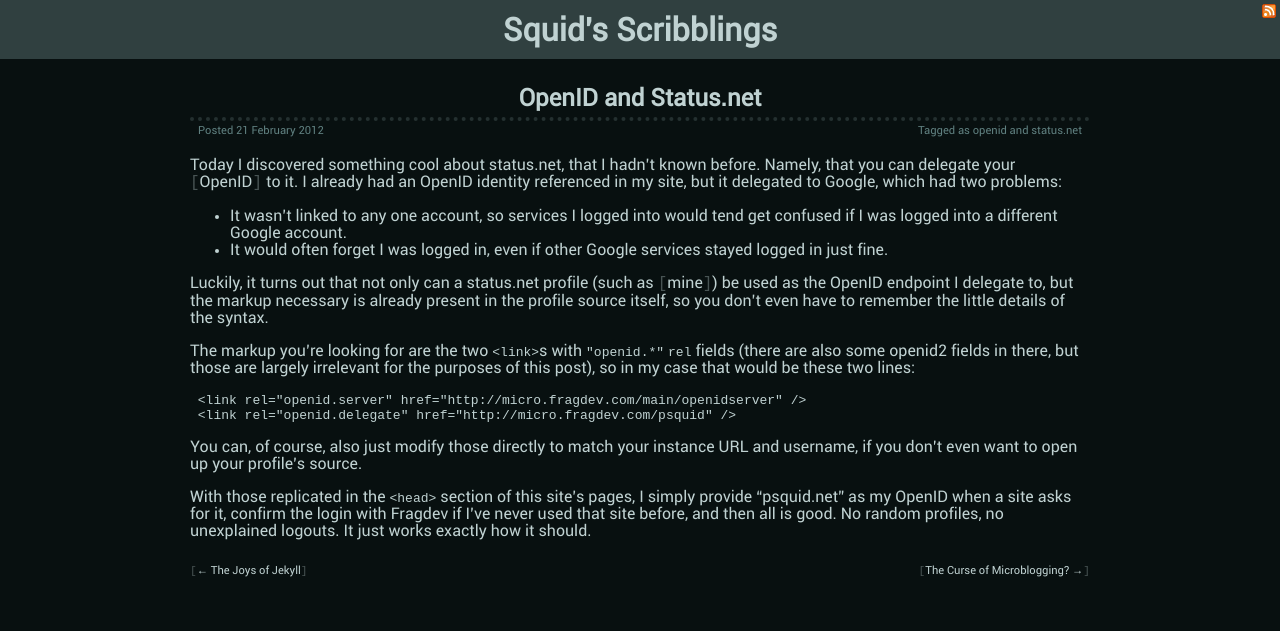
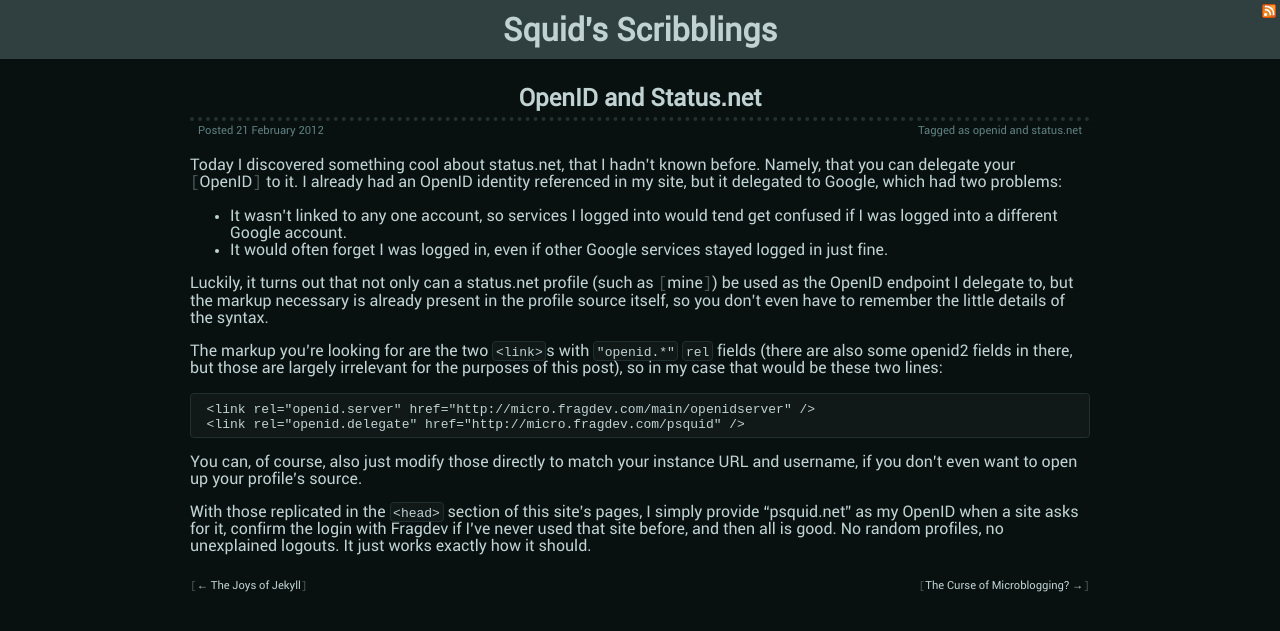
Before and after one commit to jesskay/psquid.net, a Jekyll site: the page built from _posts/2012-02-21-openid-and-statusnet.markdown, in a window 1280 px wide. Shown: the top 631 px of the page. Built offline with Jekyll 4.4.1, drawn with Linux system fonts in a browser that asks for light colours.

Commit message:
Apply styling to code/pre elements.

```diff
--- a/css/clean_ink.css
+++ b/css/clean_ink.css
@@ -156,3 +156,17 @@
 #main a:hover:before, #main a:active:before, #main a:focus:before, #main a:hover:after, #main a:active:after, #main a:focus:after {
   opacity: 1;
 }
+
+pre, :not(pre) > code {
+    background: rgb(16,24,24);
+    border: 1px solid rgb(32, 48, 48);
+    border-radius: 0.3em;
+}
+
+pre {
+    padding: 0.6em 0.6em 0.4em;
+}
+
+:not(pre) > code {
+    padding: 0.2em 0.2em 0;
+}
```
